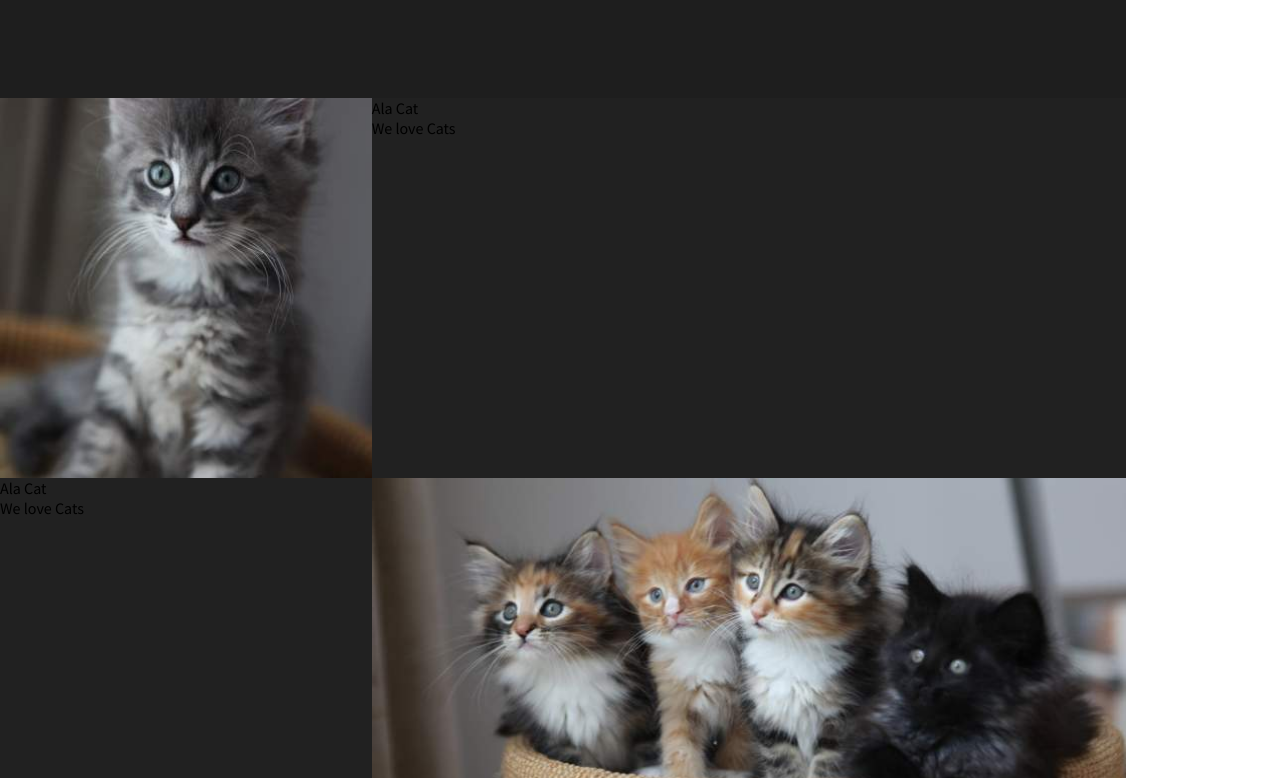
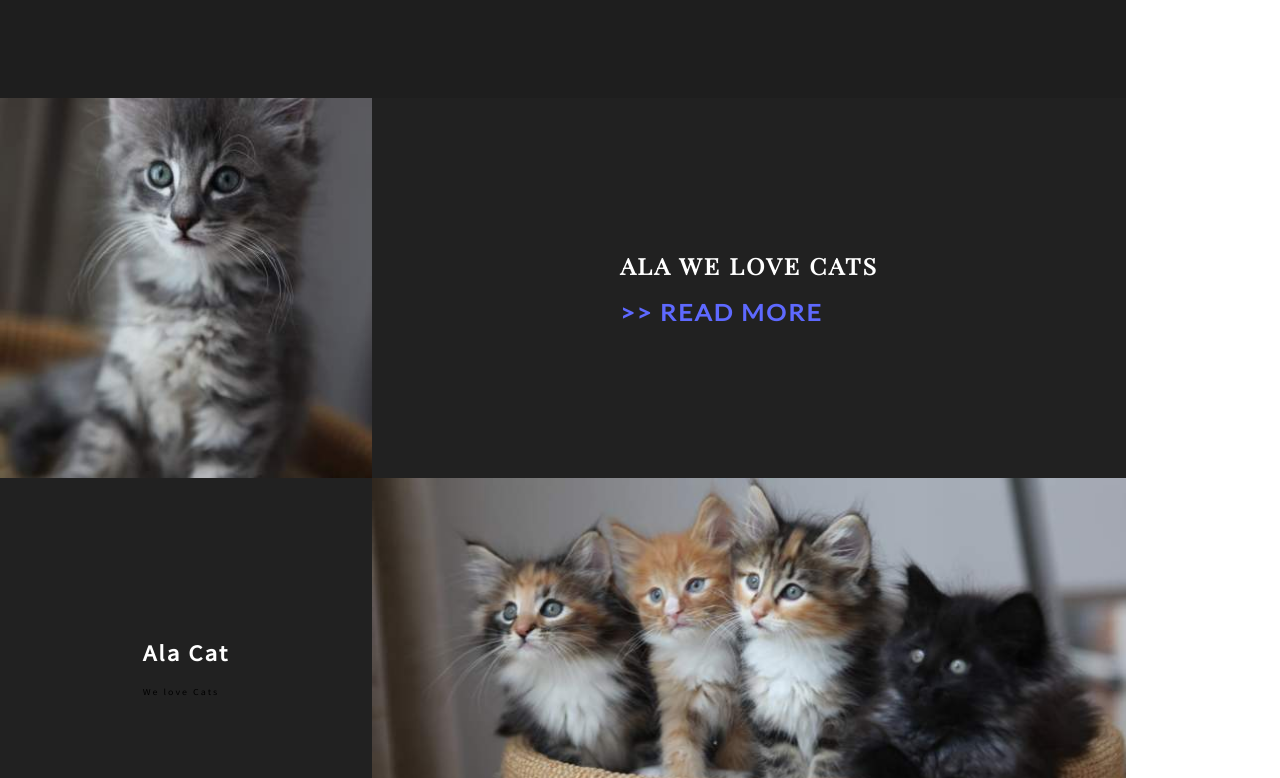
Before and after one commit to Anbcdeptraivkl/Refined-Blog, a plain HTML site: page index.htm in a window 1280 px wide. Shown: the part 802-1580 px from the top of the page. Drawn offline with nearby package versions, Linux system fonts and the light colour scheme.

Commit message:
New Fonts, Balanced Sizing and Text-blocks Layouts with Styling for the Article Blocks

```diff
--- a/index.htm
+++ b/index.htm
@@ -11,8 +11,12 @@
     <title>Refined Blog</title>
 
     <!--Fonts-->
+    <!--PLayfair-->
     <link href="https://fonts.googleapis.com/css?family=Playfair+Display&display=swap" rel="stylesheet">
+    <!--Source sans Pro-->
     <link href="https://fonts.googleapis.com/css?family=Source+Sans+Pro&display=swap" rel="stylesheet">
+    <!--Lato-->
+    <link href="https://fonts.googleapis.com/css?family=Lato&display=swap" rel="stylesheet">
 
     <!--CSS Styling-->
     <link href="src/reset.css" type="text/css" rel="stylesheet">
@@ -95,16 +99,20 @@
         <div class="article">
             <img class="thumb short-flex-part" src="img/smol-kitten-375.jpg">
 
-            <div class="article-text long-flex-part">
-                <div class="article-title">Ala Cat</div>
-                <div class="article-desc">We love Cats</div>
+            <div class="article-text-con long-flex-part">
+                <div class="article-text-block">
+                    <h2 class="article-title">ALA WE LOVE CATS</h2>
+                    <a class="article-read">>> READ MORE</a>
+                </div>
             </div>
         </div>
 
         <div class="article">
-            <div class="article-text short-flex-part">
+            <div class="article-text-con short-flex-part">
+                <div class="article-text-block">
                     <div class="article-title">Ala Cat</div>
                     <div class="article-desc">We love Cats</div>
+                </div>
             </div>
 
             <img class="thumb long-flex-part" src="img/4-little-kittens-750.jpg">
@@ -113,16 +121,20 @@
         <div class="article">
             <img class="thumb long-flex-part" src="img/4-little-kittens-750.jpg">
 
-            <div class="article-text short-flex-part">
+            <div class="article-text-con short-flex-part">
+                <div class="article-text-block">
                     <div class="article-title">Ala Cat</div>
                     <div class="article-desc">We love Cats</div>
                 </div>
             </div>
+        </div>
 
         <div class="article">
-            <div class="article-text short-flex-part">
+            <div class="article-text-con short-flex-part">
+                <div class="article-text-block">
                     <div class="article-title">Ala Cat</div>
                     <div class="article-desc">We love Cats</div>
+                </div>
             </div>
 
             <img class="thumb long-flex-part" src="img/4-little-kittens-750.jpg">
--- a/src/main.css
+++ b/src/main.css
@@ -25,8 +25,12 @@
     font-family: 'Source Sans Pro', sans-serif;
 }
 
-h1 {
+h1, h2 {
     font-family: 'Playfair Display', sans-serif;
+}
+
+a {
+    font-family: 'Lato', sans-serif;
 }
 
 /**********************\
@@ -52,6 +56,7 @@ header {
         transform: translateY(-50%) scaleY(0.9);
 
         color: #918b80;
+        font-size: 1.5rem;
     }
 
 #side-bar {
@@ -70,6 +75,7 @@ header {
     background-color: #2b2b2b;
 
     color: #918b80;
+    font-size: 1.5rem;
 }
     #logo {
         position: absolute;
@@ -150,7 +156,7 @@ header {
             margin-left: -7.5px;
             margin-bottom: 75px;
 
-            font-size: 125px;
+            font-size: 8rem;
             line-height: 85%;
         }
 
@@ -177,7 +183,7 @@ header {
     }
         .go-title h2 {
             transform: scaleY(1.2);
-            font-size: 175px;
+            font-size: 10rem;
 
         }
 
@@ -196,7 +202,7 @@ header {
 
         text-align: center;
 
-        font-size: 20px;
+        font-size: 2rem;
         font-weight: bolder;
         color: white;
 
@@ -236,22 +242,30 @@ header {
             margin: auto;
             margin-bottom: 20px;
 
-            font-size: 60px;
+            font-family: 'Lato', sans-serif;
+            font-size: 4rem;
             color: #26f5b7;
         }
 
         .discovery-btn {
+            transform: translateX(-10%);
+
             border-radius: 5%;
             padding: 10px 20px;
 
-            font-size: 20px;
-            color:black;
+            font-size: 2rem;
+            font-weight: bold;
+            color:white;
 
             background-color: #26f5b7;
 
             transition: 0.5s;
+
+            cursor: pointer;
         }
             .discovery-btn:hover {
+                color: black;
+
                 background-color: white;
             }
 
@@ -290,9 +304,42 @@ main {
             height: 100%;
         }
 
-        .article-text {
+        .article-text-con {
+            position: relative;
+
             height: 100%;
         }
+            .article-text-block {
+                position: absolute;
+
+                top: 50%;
+                left: 50%;
+
+                transform: translate(-50%, -50%) scaleY(0.9);
+
+                text-align: left;
+                letter-spacing: 0.2em;
+            }
+                .article-title {
+                    margin-bottom: 20px;
+
+                    font-weight: bold;
+                    font-size: 2.5rem;
+                    color: white;
+                }
+
+                .article-read {
+                    font-size: 2.5rem;
+                    font-weight: bold;
+                    color: #5e69ff;
+
+                    cursor: pointer;
+                    transition: all 0.25s;
+                }
+                    .article-read:hover {
+                        color: #202fff;
+                        text-decoration: underline;
+                    }
 
         .short-flex-part {
             flex-shrink: 1;
@@ -320,7 +367,6 @@ footer {
     background-color: #1e1e1e;
 }
 
-
 /**********************\
     CUSTOMIZATION
 \**********************/
--- a/src/reset.css
+++ b/src/reset.css
@@ -3,6 +3,10 @@
     padding: 0;
 
     box-sizing: border-box;
+}
+
+html {
+    font-size: 10px;
 }
 
 ul, ol {
```
Also changed, not shown: 2 other files. Lines whose indentation alone changed are shown as unchanged.
